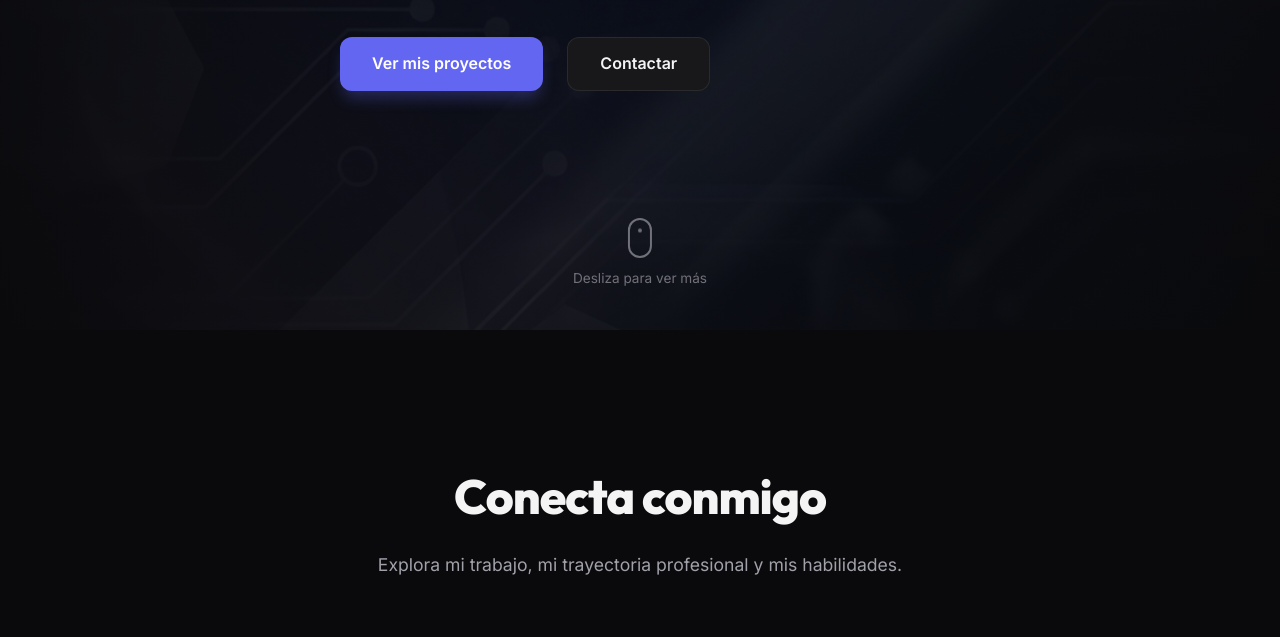
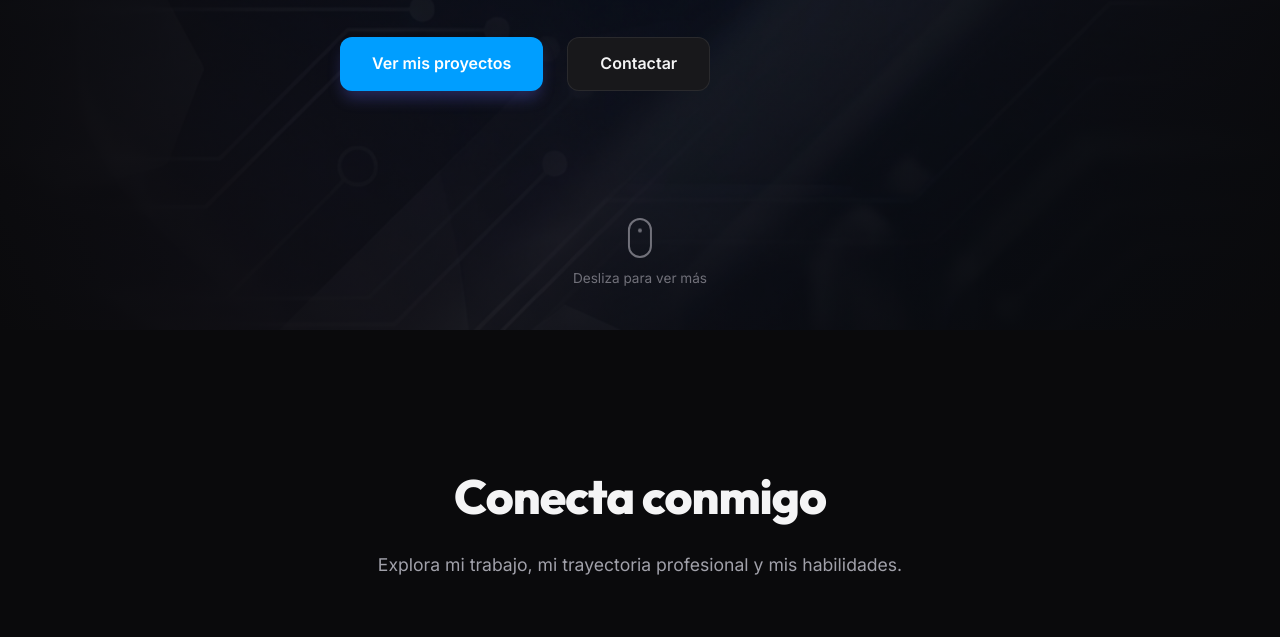
Before and after one commit to fsanztor01/Portfolio_FJ-Sanz, a plain HTML site: page index.html in a window 1280 px wide. Shown: the part 470-1107 px from the top of the page. Drawn offline with Linux system fonts and the light colour scheme.

Commit message:
Update styles.css

```diff
--- a/styles.css
+++ b/styles.css
@@ -2,8 +2,8 @@
     --bg-primary: #0a0a0c;
     --bg-secondary: #121216;
     --bg-accent: #18181b;
-    --primary: #6366f1;
-    --primary-light: #818cf8;
+    --primary: #009EFF;
+    --primary-light: #33b1ff;
     --secondary: #a855f7;
     --text-primary: #f4f4f5;
     --text-secondary: #a1a1aa;
```
